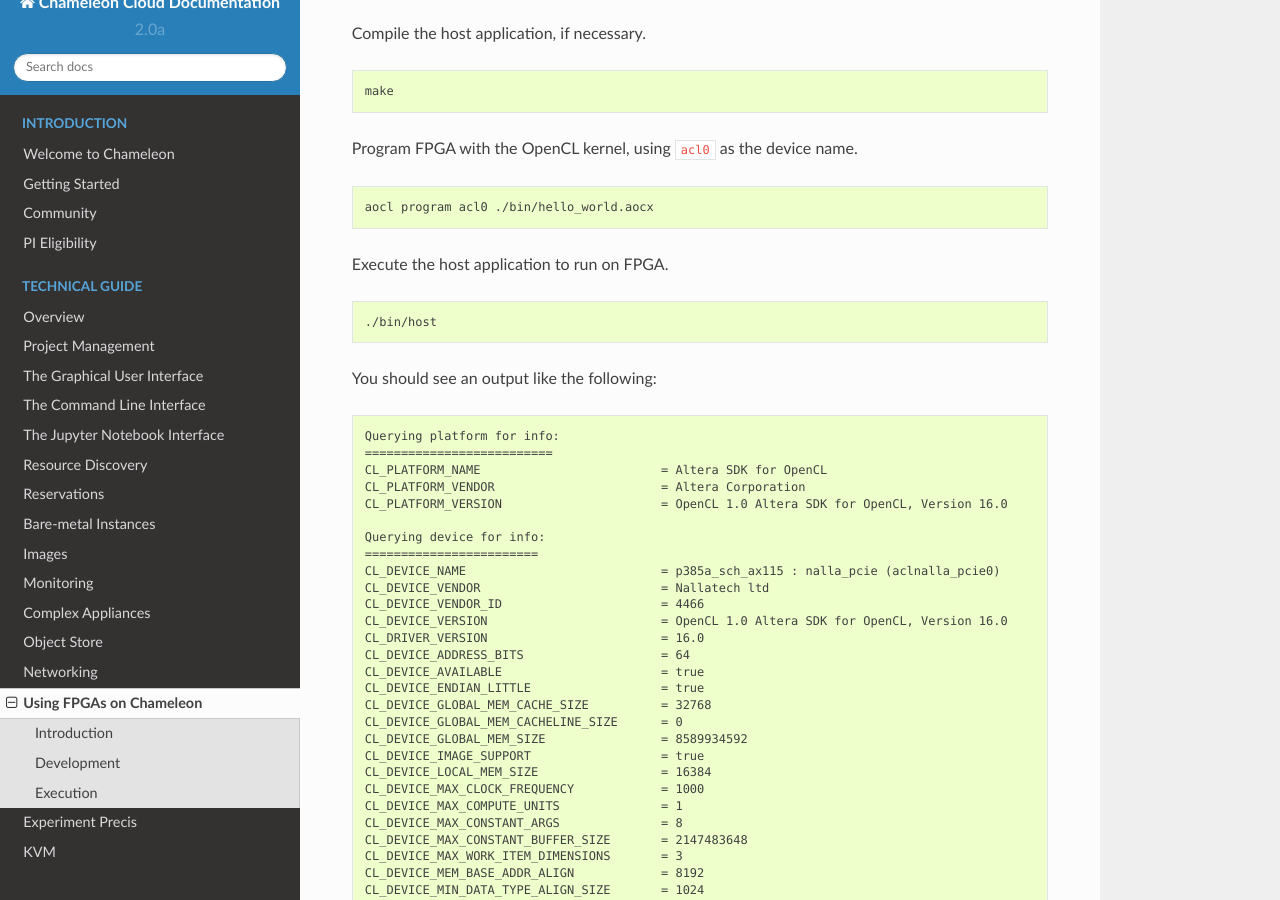
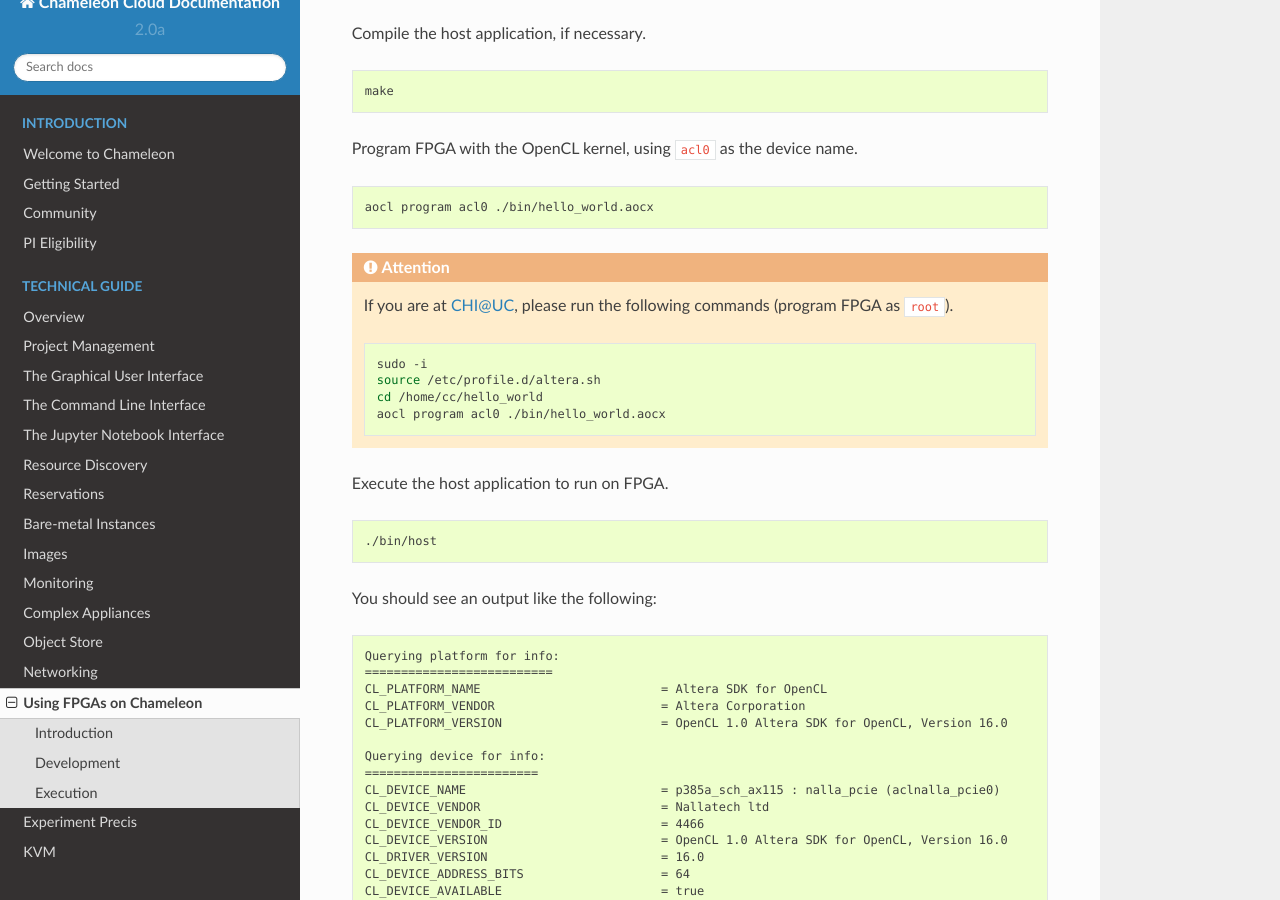
Before and after one commit to ChameleonCloud/docs, a Sphinx documentation site: the page built from source/technical/fpga.rst, in a window 1280 px wide and 900 px high, scrolled down 3487 px. Built offline with Sphinx 7.4.7 and the Read the Docs theme 2.0.0, drawn with Linux system fonts in a browser that asks for light colours.

Commit message:
[fpga] program fpga at uc

```diff
--- a/source/technical/fpga.rst
+++ b/source/technical/fpga.rst
@@ -136,6 +136,16 @@ Program FPGA with the OpenCL kernel, using ``acl0`` as the device name.
 
    aocl program acl0 ./bin/hello_world.aocx
 
+.. attention::
+   If you are at `CHI@UC <https://chi.uc.chameleoncloud.org>`_, please run the following commands (program FPGA as ``root``).
+
+   .. code-block:: bash
+
+      sudo -i
+      source /etc/profile.d/altera.sh
+      cd /home/cc/hello_world
+      aocl program acl0 ./bin/hello_world.aocx
+
 Execute the host application to run on FPGA.
 
 .. code-block:: bash
```
